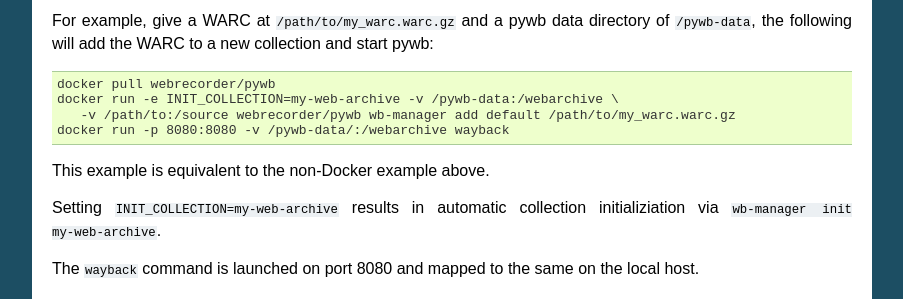
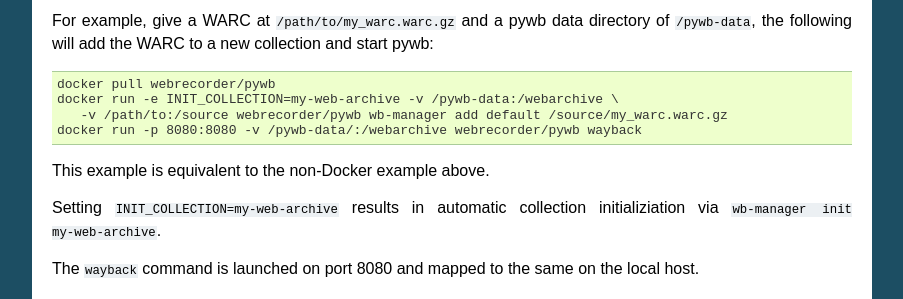
Before and after one commit to webrecorder/pywb, a Sphinx documentation site: the page built from docs/manual/usage.rst, in a window 1280 px wide and 900 px high, scrolled down 1511 px. Shown: the part 152-451 px from the top of the window, without its empty margins (198-1101 px from the left). Built offline with Sphinx 7.4.7, drawn with Linux system fonts in a browser that asks for light colours; pages that are not in the unit, such as notebooks, are missing from menus.

Commit message:
Fix example Docker commands in usage docs

```diff
--- a/docs/manual/usage.rst
+++ b/docs/manual/usage.rst
@@ -95,8 +95,8 @@ add the WARC to a new collection and start pywb:
 
       docker pull webrecorder/pywb
       docker run -e INIT_COLLECTION=my-web-archive -v /pywb-data:/webarchive \
-         -v /path/to:/source webrecorder/pywb wb-manager add default /path/to/my_warc.warc.gz
-      docker run -p 8080:8080 -v /pywb-data/:/webarchive wayback
+         -v /path/to:/source webrecorder/pywb wb-manager add default /source/my_warc.warc.gz
+      docker run -p 8080:8080 -v /pywb-data/:/webarchive webrecorder/pywb wayback
 
 This example is equivalent to the non-Docker example above.
 
```
